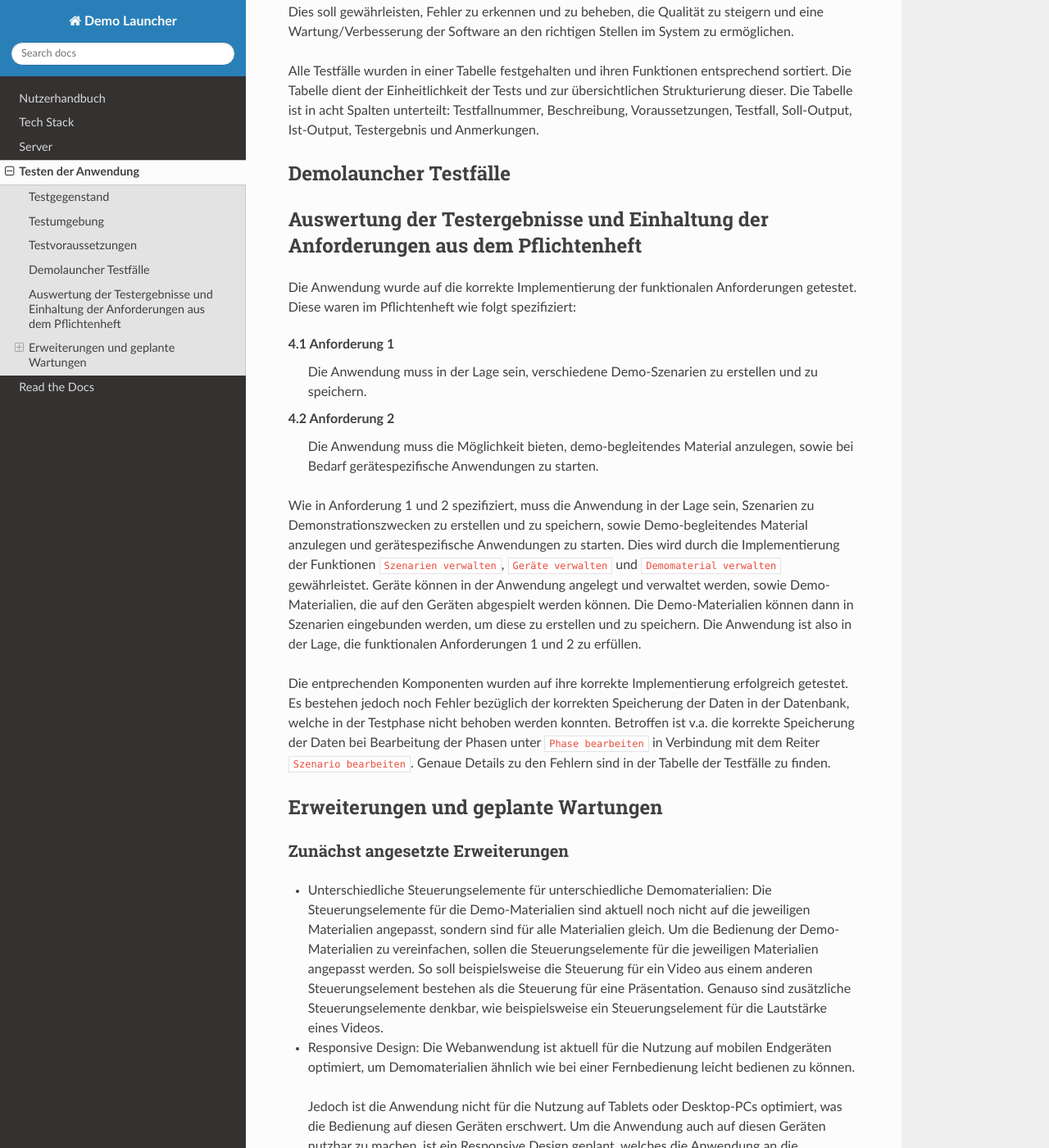
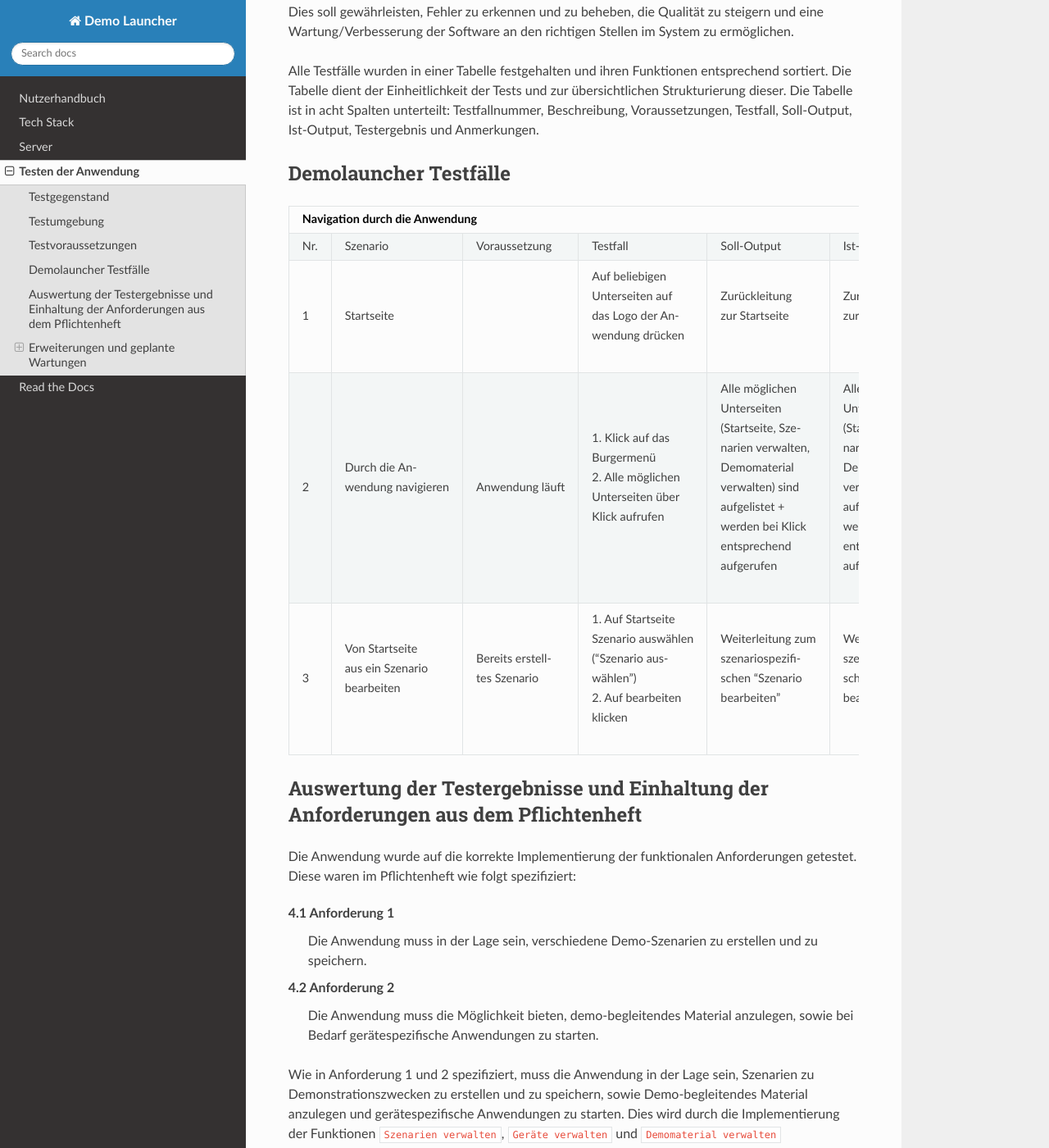
Before and after one commit to yazawa69/SWD-Gruppe-1-DemoLauncher, a Sphinx documentation site: the page built from docs/testing.rst, in a window 1280 px wide and 1400 px high, scrolled down 829 px. Shown: the whole window at 82% size. Built offline with Sphinx 7.4.7 and the Read the Docs theme 2.0.0, drawn with Linux system fonts in a browser that asks for light colours.

Commit message:
table working

```diff
--- a/docs/testing.rst
+++ b/docs/testing.rst
@@ -34,48 +34,35 @@ Die Tabelle ist in acht Spalten unterteilt: Testfallnummer, Beschreibung, Voraus
 Demolauncher Testfälle
 ================================
 
-.. list-table:: Navigation durch die Anwendung
-   :widths: 10 13 13 13 15 13 13 10
-   :header-rows: 1
 
-   * - Test-Nr.
-     - Szenario
-     - Voraussetzungen
-     - Testfall
-     - Erwarteter Output
-     - Ist-Output
-     - Test bestanden?
-     - Anmerkungen
-   * - 1
-     - Über Logo zurück auf Startseite navigieren
-     -
-     - Auf beliebigen Unterseiten auf das Logo der Anwendung drücken
-     - Zurückleitung zur Startseite
-     - Zurückleitng zur Startseite
-     - Ja
-     -
-   * - 2
-     - Durch die Anwendung navigieren
-     - Anwendung läuft
-     - 1. Klick auf das Burgermenü
-     - Alle möglichen Unterseiten über Klick aufrufen
-     - Alle möglichen Unterseiten (Startseite, Szenarien verwalten,
-     Geräte verwalten, Demomaterial verwalten) sind aufgelistet + werden bei Klick entsprechend aufgerufen
-     - Alle möglichen Unterseiten (Startseite, Szenarien verwalten,
-       Geräte verwalten, Demomaterial verwalten) sind aufgelistet + werden bei Klick entsprechend aufgerufen
-     - Ja
-     -
-   * - 3
-     - Von Startseite aus ein Szenario bearbeiten
-     - Bereits erstelltes Szenario
-     - 1. Auf Startseite Szenario auswählen ("Szenario auswählen") 2. Auf Bearbeiten klicken
-     - Weiterleitung zum szenariospezifischen "Szenario bearbeiten"
-     - Weiterleitung zum szenariospezifischen "Szenario bearbeiten"
-     - Ja
-     -
-
-
-
+==== ==================== ==================== ==================== ==================== ==================== =========== ============
+Navigation durch die Anwendung
+======================================================================================================================================
+Nr.  Szenario             Voraussetzung        Testfall             Soll-Output          Ist-Output           Best.       Anmerkung
+---- -------------------- -------------------- -------------------- -------------------- -------------------- ----------- ------------
+1     Startseite                               | Auf beliebigen     | Zurückleitung      | Zurückleitung      Ja
+                                               | Unterseiten auf    | zur Startseite     | zur Startseite
+                                               | das Logo der An-
+                                               | wendung drücken
+---- -------------------- -------------------- -------------------- -------------------- -------------------- ----------- ------------
+2    | Durch die An-      Anwendung läuft      | 1. Klick auf das   | Alle möglichen     | Alle möglichen     Ja
+     | wendung navigieren                      | Burgermenü         | Unterseiten        | Unterseiten
+                                               | 2. Alle möglichen  | (Startseite, Sze-  | (Startseite, Sze-
+                                               | Unterseiten über   | narien verwalten,  | narien verwalten,
+                                               | Klick aufrufen     | Demomaterial       | Demomaterial
+                                                                    | verwalten) sind    | verwalten) sind
+                                                                    | aufgelistet +      | aufgelistet +
+                                                                    | werden bei Klick   | werden bei Klick
+                                                                    | entsprechend       | entsprechend
+                                                                    | aufgerufen         | aufgerufen
+---- -------------------- -------------------- -------------------- -------------------- -------------------- ----------- ------------
+3    | Von Startseite     | Bereits erstell-   | 1. Auf Startseite  | Weiterleitung zum  | Weiterleitung zum  Ja
+     | aus ein Szenario   | tes Szenario       | Szenario auswählen | szenariospezifi-   | szenariospezifi-
+     | bearbeiten                              | ("Szenario aus-    | schen "Szenario    | schen "Szenario
+                                               | wählen")           | bearbeiten"        | bearbeiten"
+                                               | 2. Auf bearbeiten
+                                               | klicken
+==== ==================== ==================== ==================== ==================== ==================== =========== ============
 
 
 
```
